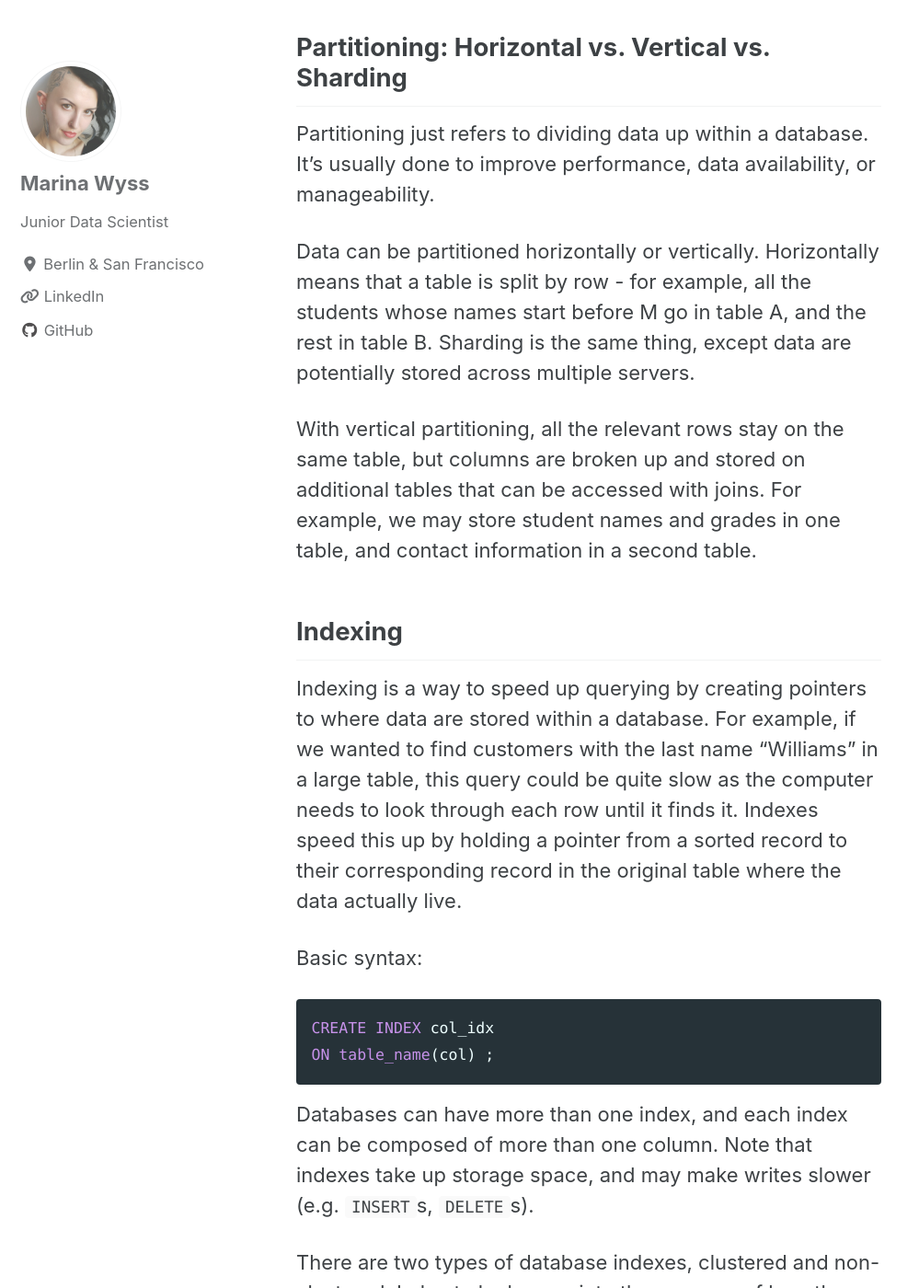
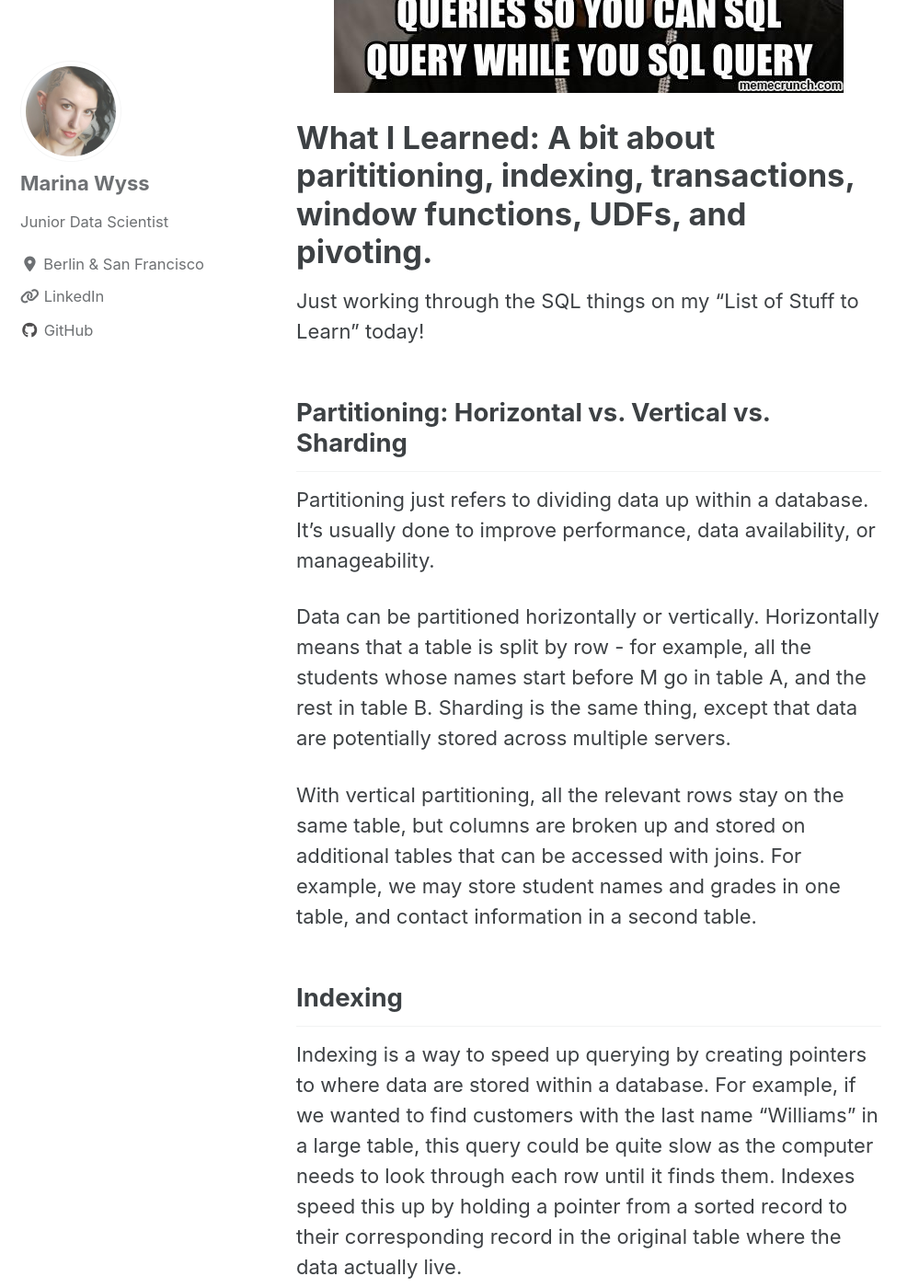
Before and after one commit to MarinaWyss/MarinaWyss.github.io, a Jekyll site: the page built from _posts/2020-07-18-sql_advanced.md, in a window 1280 px wide and 1400 px high, scrolled down 469 px. Shown: the whole window at 92% size, without its empty margins (0-999 px from the left). Built offline with Jekyll 4.4.1, drawn with Linux system fonts in a browser that asks for light colours; cached includes are drawn as plain includes; nearby versions of some CDN libraries; some of the changed text lies outside the part shown.

Commit message:
formatting

````diff
--- a/_posts/2020-07-18-sql_advanced.md
+++ b/_posts/2020-07-18-sql_advanced.md
@@ -5,7 +5,11 @@
 excerpt: "Parititioning, indexing, transactions, window functions, UDFs, and pivoting."
 ---
 
+![image-center](/images/sql_advanced/xzibit.jpg){: .align-center}
+
+
 # What I Learned: A bit about parititioning, indexing, transactions, window functions, UDFs, and pivoting.
+
 
 Just working through the SQL things on my "List of Stuff to Learn" today!
 
@@ -14,14 +18,14 @@
 
 Partitioning just refers to dividing data up within a database. It’s usually done to improve performance, data availability, or manageability.
 
-Data can be partitioned horizontally or vertically. Horizontally means that a table is split by row - for example, all the students whose names start before M go in table A, and the rest in table B. Sharding is the same thing, except data are potentially stored across multiple servers.
+Data can be partitioned horizontally or vertically. Horizontally means that a table is split by row - for example, all the students whose names start before M go in table A, and the rest in table B. Sharding is the same thing, except that data are potentially stored across multiple servers.
 
 With vertical partitioning, all the relevant rows stay on the same table, but columns are broken up and stored on additional tables that can be accessed with joins. For example, we may store student names and grades in one table, and contact information in a second table.
 
 
 ## Indexing
 
-Indexing is a way to speed up querying by creating pointers to where data are stored within a database. For example, if we wanted to find customers with the last name “Williams” in a large table, this query could be quite slow as the computer needs to look through each row until it finds it. Indexes speed this up by holding a pointer from a sorted record to their corresponding record in the original table where the data actually live.
+Indexing is a way to speed up querying by creating pointers to where data are stored within a database. For example, if we wanted to find customers with the last name “Williams” in a large table, this query could be quite slow as the computer needs to look through each row until it finds them. Indexes speed this up by holding a pointer from a sorted record to their corresponding record in the original table where the data actually live.
 
 Basic syntax:
 
@@ -71,7 +75,7 @@
 
 Aggregate functions operate on an entire table and return either a single value, or a value per group if used with a `GROUP BY` clause. They reduce the number of total rows in a table.
 
-A window function allows a user to aggregate by “group” while each row maintains their original separate identities. The aggregated value is simply added to each row.
+A window function allows a user to aggregate by “group” while each row maintains their original separate identities: the aggregated value is simply added to each row.
 
 Window functions are defined using the `OVER()` clause. By default, the `OVER()` clause operates on each row individually. The `PARTITION BY` argument can be added to subdivide the window into partitions (basically, groups). The `ORDER BY` clause orders the rows within a partition by their original unique value.
 
@@ -170,18 +174,18 @@
 
 ```sql
 SELECT
-<columns>
+	<columns>
 FROM
 (
 	<source query>
 )
 PIVOT
 (
-	<aggregate function>(<col to aggregate)
-	FOR <spreading column> IN (<new spread elements>)
+	<aggregate function>(<col_to_aggregate)
+	FOR <spreading_column> IN (<new_spread_elements>)
 )
 
--- for example
+-- for example:
 SELECT
 	customer_id,
 	jan,
@@ -207,9 +211,9 @@
 ```sql
 SELECT
 	sales.customer_id,
-SUM(CASE WHEN sales.month = "jan" THEN sales.sales_amount END) "jan",
-SUM(CASE WHEN sales.month = "feb" THEN sales.sales_amount END) "feb",
-SUM(CASE WHEN sales.month = "mar" THEN sales.sales_amount END) "mar"
+	SUM(CASE WHEN sales.month = "jan" THEN sales.sales_amount END) "jan",
+	SUM(CASE WHEN sales.month = "feb" THEN sales.sales_amount END) "feb",
+	SUM(CASE WHEN sales.month = "mar" THEN sales.sales_amount END) "mar"
 FROM
  	sales
 GROUP BY
@@ -223,6 +227,6 @@
 
 It can never hurt to practice more. Here are some resources I’ll be working through daily:
 
-* https://www.hackerrank.com/domains/sql
-* https://www.w3resource.com/sql-exercises/
-* https://sqlzoo.net/
+* [https://www.hackerrank.com/domains/sql](https://www.hackerrank.com/domains/sql)
+* [https://www.w3resource.com/sql-exercises/](https://www.w3resource.com/sql-exercises/)
+* [https://sqlzoo.net/](https://sqlzoo.net/)
````
Also changed, not shown: other parts of _posts/2020-07-18-sql_advanced.md (+3 -3 lines), images/sql_advanced/xzibit.jpg (added).
